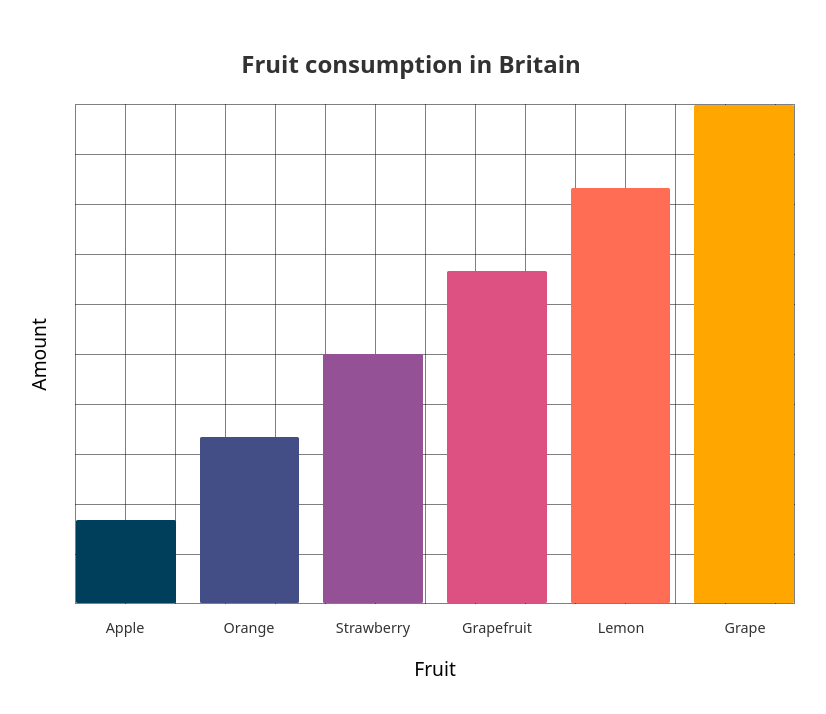
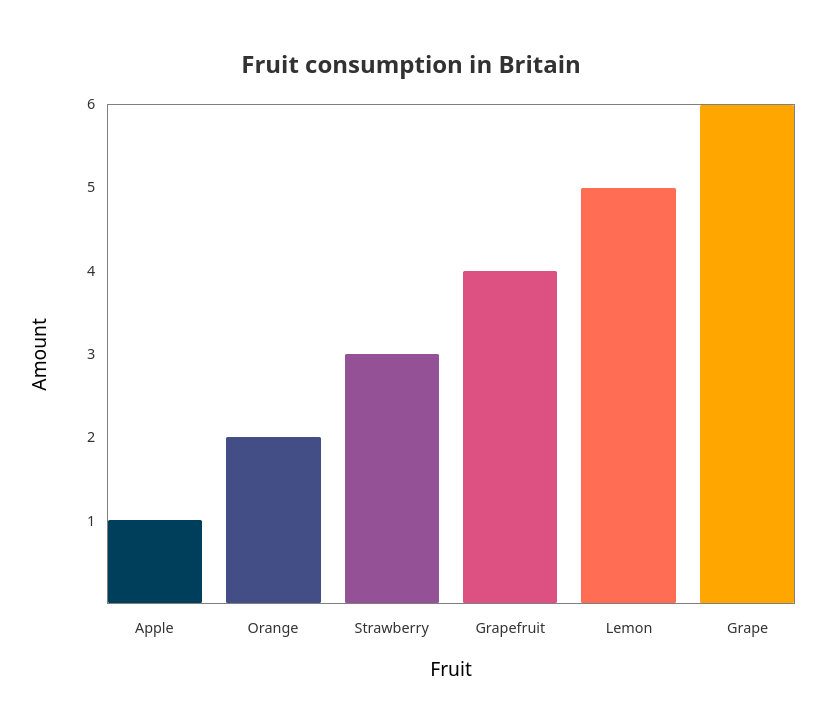
Before and after one commit to louis-young/react-charts, a React (Create React App) app: page / in a window 1280 px wide. Shown: the top 714 px of the page, without its empty margins (21-847 px from the left). Built offline with nearby package versions, Linux system fonts and the light colour scheme.

Commit message:
Add y axis labels

```diff
--- a/src/components/BarChart/index.tsx
+++ b/src/components/BarChart/index.tsx
@@ -9,9 +9,10 @@ export const BarChart = ({ series }: BarChartProps) => {
     string | undefined
   >();
 
-  const { augmentedSeries, xAxisLabels, getBarChartProps } = useBarChart({
-    series,
-  });
+  const { augmentedSeries, xAxisLabels, yAxisLabels, getBarChartProps } =
+    useBarChart({
+      series,
+    });
 
   const [tooltip, setTooltip] = useState<string | undefined>(undefined);
 
@@ -32,7 +33,7 @@ export const BarChart = ({ series }: BarChartProps) => {
       <div
         style={{
           display: "grid",
-          gridTemplateColumns: "3rem 1fr",
+          gridTemplateColumns: "3rem 2rem 1fr",
           gridTemplateRows: "1fr 3rem 2rem",
         }}
       >
@@ -52,6 +53,35 @@ export const BarChart = ({ series }: BarChartProps) => {
           <h3 style={{ transform: "rotate(-90deg)" }}>Amount</h3>
         </div>
 
+        <div
+          style={{
+            gridRowStart: 1,
+            gridRowEnd: 2,
+            gridColumnStart: 2,
+            gridColumnEnd: 3,
+            display: "grid",
+            gridTemplateColumns: "1fr",
+            gridTemplateRows: `repeat(${series.length}, 1fr)`,
+            columnGap: "1.5rem",
+            alignItems: "flex-start",
+          }}
+        >
+          {yAxisLabels.reverse().map((yAxisLabel) => {
+            return (
+              <h4
+                style={{
+                  textAlign: "center",
+                  fontSize: ".9rem",
+                  opacity: 0.8,
+                  transform: "translateY(-50%)",
+                }}
+              >
+                {yAxisLabel}
+              </h4>
+            );
+          })}
+        </div>
+
         {/* @ts-ignore - Fix type issue. */}
         <div {...getBarChartProps()}>
           {augmentedSeries.map((series) => (
@@ -69,7 +99,7 @@ export const BarChart = ({ series }: BarChartProps) => {
           style={{
             gridRowStart: 2,
             gridRowEnd: 3,
-            gridColumnStart: 2,
+            gridColumnStart: 3,
             gridColumnEnd: 4,
             display: "grid",
             gridTemplateColumns: `repeat(${series.length}, 1fr)`,
@@ -92,8 +122,8 @@ export const BarChart = ({ series }: BarChartProps) => {
           style={{
             gridRowStart: 3,
             gridRowEnd: 4,
-            gridColumnStart: 2,
-            gridColumnEnd: 3,
+            gridColumnStart: 3,
+            gridColumnEnd: 4,
             display: "flex",
             alignItems: "flex-end",
             justifyContent: "center",
--- a/src/hooks/useBarChart/index.tsx
+++ b/src/hooks/useBarChart/index.tsx
@@ -7,8 +7,13 @@ export const useBarChart = ({ series }: UseBarChartParameters) => {
   }, 0);
 
   // Fix shadowing.
-  const xAxisLabels = series.map((series, index) => {
+  const xAxisLabels = series.map((series) => {
     return series.label;
+  });
+
+  // Fix shadowing.
+  const yAxisLabels = series.map((series) => {
+    return series.value;
   });
 
   // Fix shadowing.
@@ -44,6 +49,10 @@ export const useBarChart = ({ series }: UseBarChartParameters) => {
 
   const seriesCount = series.length;
 
+  const height = 500;
+
+  const verticalGridCount = height / seriesCount;
+
   const getBarChartProps = () => {
     return {
       style: {
@@ -56,12 +65,12 @@ export const useBarChart = ({ series }: UseBarChartParameters) => {
         border: "0.05rem solid rgb(0 0 0 / 50%)",
         position: "relative",
         background: `repeating-linear-gradient(to right,
-          transparent 0  calc(50px - 1px),
-          rgb(0 0 0 / 50%) calc(50px - 1px) 50px),
+          transparent 0  calc(${verticalGridCount} - 1px),
+          rgb(0 0 0 / 50%) calc(${verticalGridCount} - 1px) ${verticalGridCount}),
 
       repeating-linear-gradient(to bottom,
-          transparent 0 calc(50px - 1px),
-          rgb(0 0 0 / 50%) calc(50px - 1px) 50px)
+          transparent 0 calc(${verticalGridCount} - 1px),
+          rgb(0 0 0 / 50%) calc(${verticalGridCount} - 1px) ${verticalGridCount})
       transparent`,
       },
     };
@@ -70,6 +79,7 @@ export const useBarChart = ({ series }: UseBarChartParameters) => {
   return {
     augmentedSeries,
     xAxisLabels,
+    yAxisLabels,
     highestSeriesValue,
     getBarChartProps,
   };
```
